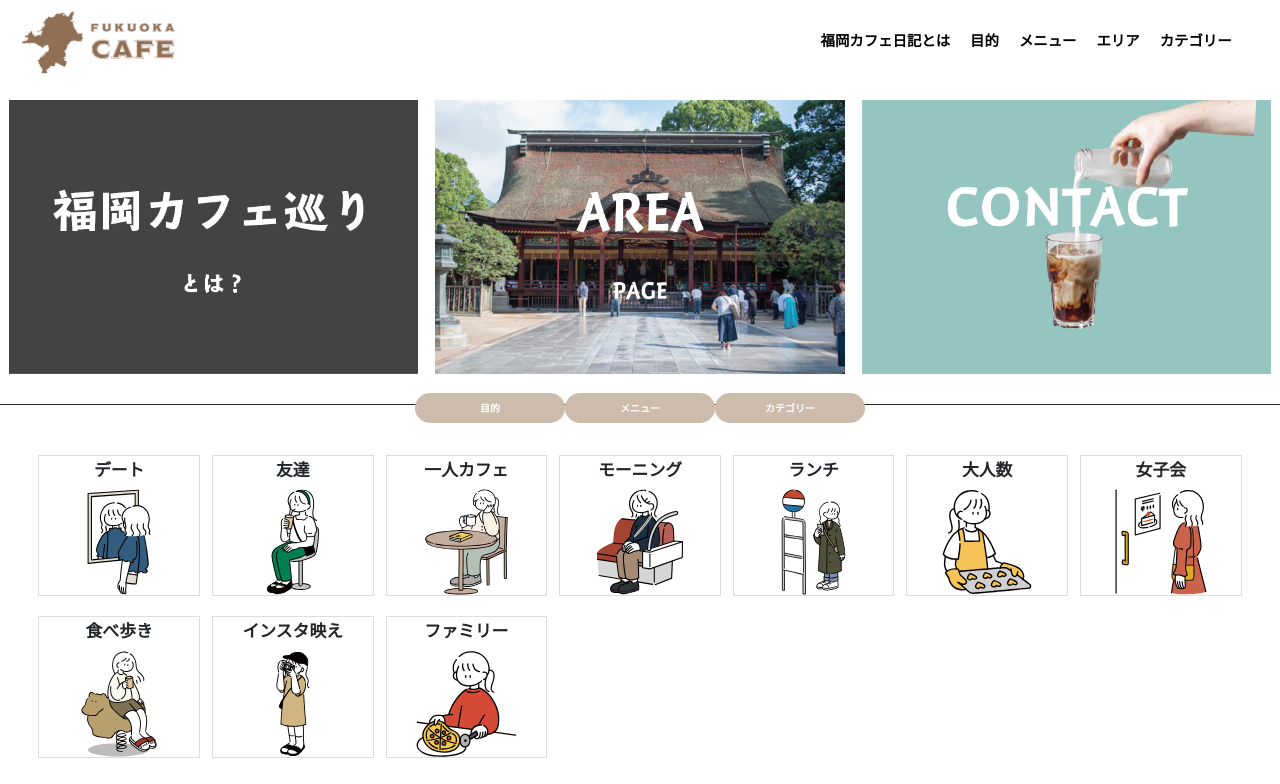
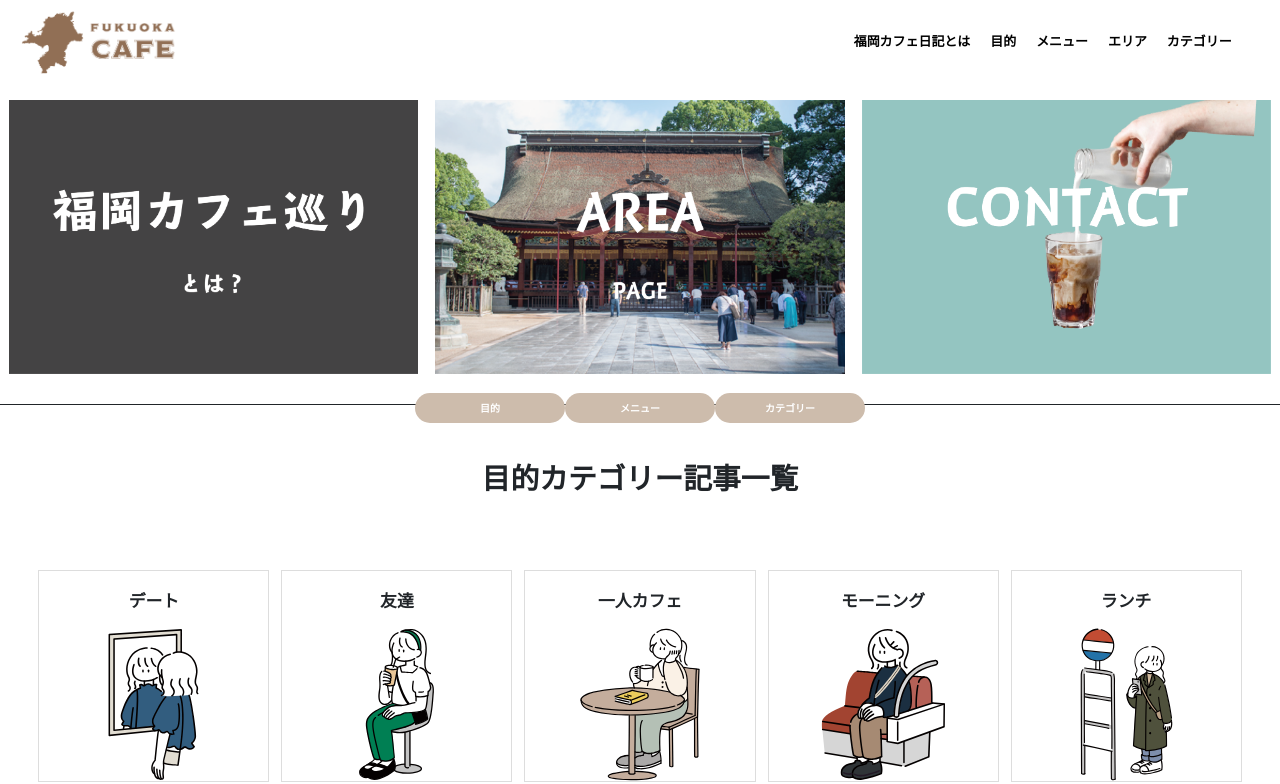
Before and after one commit to osho210/fukuokacafenikki, a Vue app: page /#/purpose in a window 1280 px wide. Shown: the top 784 px of the page. Built offline with nearby package versions, Linux system fonts and the light colour scheme.

Commit message:
[Add] カテゴリー一覧ページレスポンシブ対応

```diff
--- a/src/assets/style/categoryPage.css
+++ b/src/assets/style/categoryPage.css
@@ -1,10 +1,14 @@
+.summaryArticleTitle{
+    text-align: center;
+}
 .categoryItems{
     display: grid;
     gap: 1%;
-    grid-row-gap: 20px;
-    -ms-grid-columns: (minmax(150px,1fr))[auto-fit];
-    grid-template-columns: repeat(auto-fit,minmax(150px,1fr));
-    margin-bottom: 60px;
+    grid-row-gap: 5%;
+    -ms-grid-columns: (minmax(250px,1fr))[auto-fit];
+    grid-template-columns: repeat(auto-fit,minmax(250px,1fr));
+    margin-top: 5em;
+    margin-bottom: 20em;
 }
 .categoryItem{
     border: solid 1.25px #ddd;
@@ -13,3 +17,27 @@
 .categoryItem img{
     width: 100%;
 }
+.categoryItem h3{
+    margin: 1rem 0;
+}
+
+/* tb */
+@media screen and (max-width: 1385px) {
+    .categoryItems{
+        gap: 1%;
+        -ms-grid-columns: (minmax(200px,1fr))[auto-fit];
+        grid-template-columns: repeat(auto-fit,minmax(200px,1fr));
+    }
+}
+
+/* mb */
+@media screen and (max-width: 550px) {
+    .categoryItems{
+        display: grid;
+        gap: 1%;
+        grid-row-gap: 20px;
+        -ms-grid-columns: (minmax(150px,1fr))[auto-fit];
+        grid-template-columns: repeat(auto-fit,minmax(150px,1fr));
+        margin: 2em 0 5em;
+    }
+}
--- a/src/components/Header.vue
+++ b/src/components/Header.vue
@@ -60,6 +60,9 @@ export default {
     .headerList{
         margin: auto 0;
     }
+    .headerList li a{
+        font-size: 90%;
+    }
     .headerPosition{
         background: white;
     }
--- a/src/pages/Area.vue
+++ b/src/pages/Area.vue
@@ -2,6 +2,7 @@
   <div class="wrapper">
     <Header />
     <SliderContent />
+    <h2 class="summaryArticleTitle">エリアカテゴリー記事一覧</h2>
     <section class="categoryItems">
         <div v-for="categoryItem in categoryItems" :key="categoryItem.id" class="categoryItem">
             <article>
--- a/src/pages/Category.vue
+++ b/src/pages/Category.vue
@@ -2,6 +2,7 @@
   <div class="wrapper">
     <Header />
     <SliderContent />
+    <h2 class="summaryArticleTitle">お店カテゴリー記事一覧</h2>
     <section class="categoryItems">
         <div v-for="categoryItem in categoryItems" :key="categoryItem.id" class="categoryItem">
             <article>
--- a/src/pages/Menu.vue
+++ b/src/pages/Menu.vue
@@ -2,6 +2,7 @@
   <div class="wrapper">
     <Header />
     <SliderContent />
+    <h2 class="summaryArticleTitle">メニューカテゴリー記事一覧</h2>
     <section class="categoryItems">
         <div v-for="categoryItem in categoryItems" :key="categoryItem.id" class="categoryItem">
             <article>
--- a/src/pages/Purpose.vue
+++ b/src/pages/Purpose.vue
@@ -2,6 +2,7 @@
   <div class="wrapper">
     <Header />
     <SliderContent />
+    <h2 class="summaryArticleTitle">目的カテゴリー記事一覧</h2>
     <section class="categoryItems">
         <div v-for="categoryItem in categoryItems" :key="categoryItem.id" class="categoryItem">
             <article>
```
